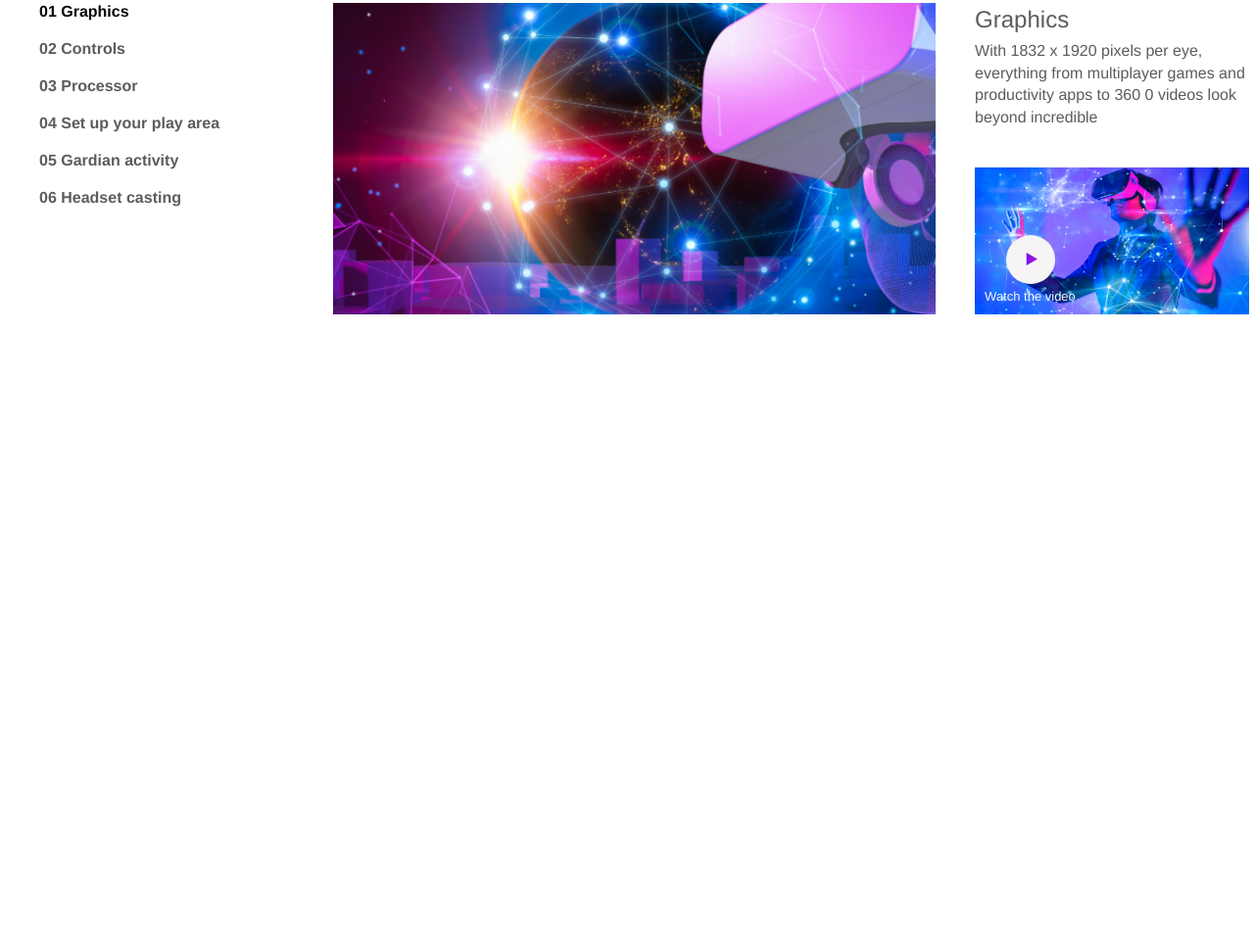
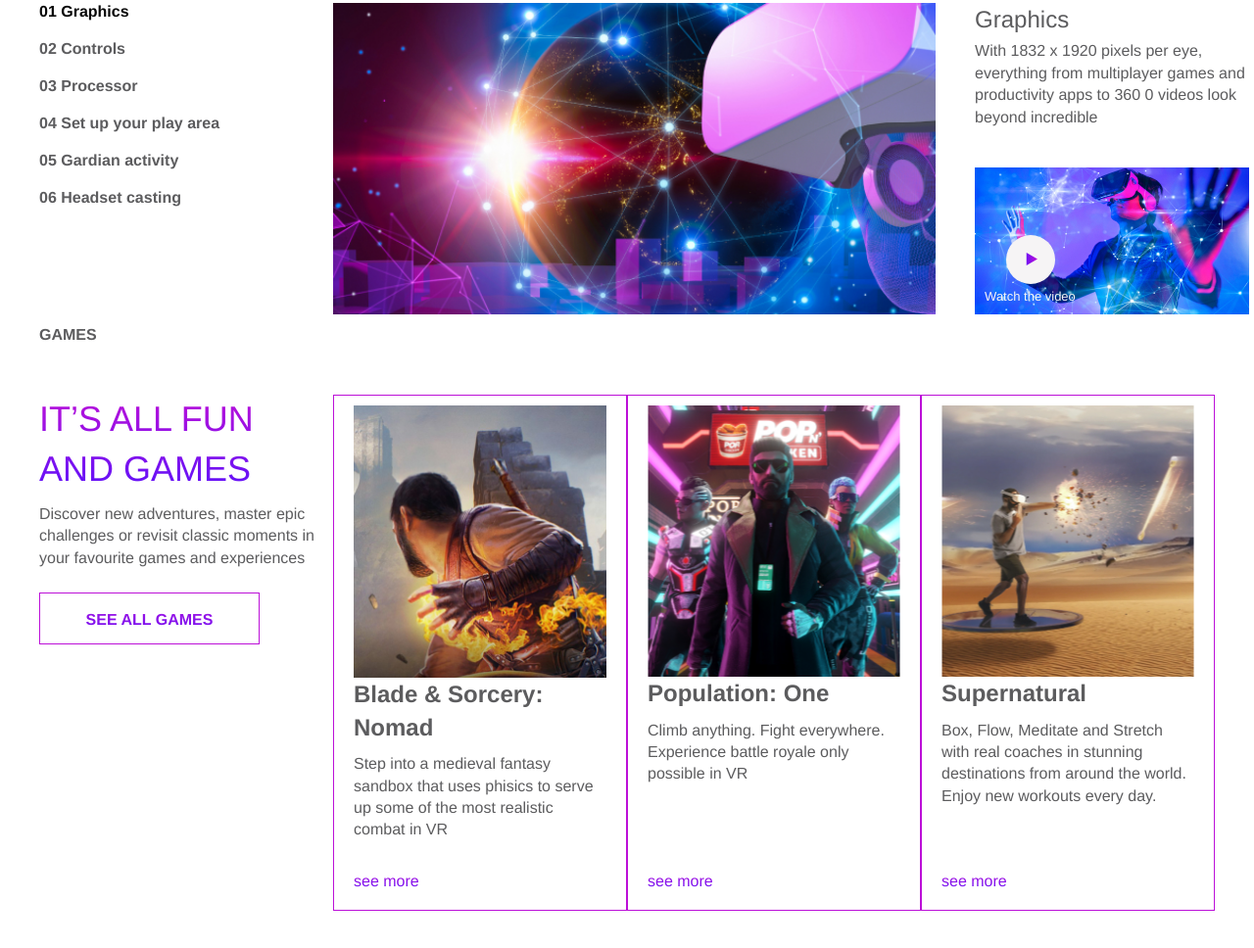
Before and after one commit to iloominate/Oculus_Pet, a plain HTML site: page index.html in a window 1280 px wide. Shown: the part 1000-1968 px from the top of the page at 98% size. Before the commit the page ends 1331 px from the top, so only its background shows below. Drawn offline with Linux system fonts and the light colour scheme.

Commit message:
Game section is done

```diff
--- a/css/style.css
+++ b/css/style.css
@@ -245,3 +245,73 @@ body{
   font-size: 13px;
   color: #F6F4F5;
 }
+
+.game{
+  margin-bottom: 100px;
+}
+
+.game__title{
+  margin-bottom: 50px;
+}
+.game__inner{
+  display: grid;
+  grid-template-columns: repeat(4, 1fr);
+}
+
+.game__descr{
+  padding-right: 10px;
+}
+
+.game__descr-title{
+  padding-right: 10px;
+  text-transform: uppercase;
+  background: linear-gradient(180deg, #BC10D8 0%, rgba(80, 0, 250, 0.93) 100%);
+  -webkit-background-clip: text;
+  -webkit-text-fill-color: transparent;
+  font-size: 36px;
+  margin-bottom: 10px;
+}
+
+.game__descr-text{
+  margin-bottom: 24px;
+}
+
+.game__link{
+  display: inline-block;
+  background: linear-gradient(180deg, #BC10D8 0%, rgba(80, 0, 250, 0.93) 100%);
+  -webkit-background-clip: text;
+  -webkit-text-fill-color: transparent;
+  font-weight: 700;
+  text-transform: uppercase;
+  width: 225px;
+  text-align: center;
+  padding: 16px 15px 12px;
+  border: 1px solid #BC10D8;
+}
+
+.game__item{
+  border: 1px solid #BC10D8;
+  padding: 10px 20px 18px;
+  display:flex;
+  flex-direction: column;
+}
+
+.game_item{
+  margin-bottom: 10px;
+}
+
+.game__item-title{
+  font-size: 24px;
+  margin-bottom: 10px;
+}
+
+.game__item-text{
+  margin-bottom: 30px;
+}
+
+.game__item-link{
+  background: linear-gradient(180deg, #BC10D8 0%, rgba(80, 0, 250, 0.93) 100%);
+  -webkit-background-clip: text;
+  -webkit-text-fill-color: transparent;
+  margin-top: auto;
+}
--- a/index.html
+++ b/index.html
@@ -141,6 +141,37 @@
                 </div>
             </div>
         </section>
+        <section class="game">
+            <div class="container">
+                <h2 class="section-title game__title">GAMES</h2>
+                <div class="game__inner">
+                    <div class="game_descr">
+                        <p class="game__descr-title">It’s all fun and games</p>
+                        <p class="game__descr-text">Discover new adventures, master epic challenges or revisit classic moments in your favourite games and experiences</p>
+                        <a href="#" class="game__link">SEE ALL GAMES</a>
+                    </div>
+                    <div class="game__item">
+                        <img class="game__item-img" src="images/game-1.jpg" alt="">
+                        <h3 class="game__item-title">Blade & Sorcery: Nomad</h3>
+                        <p class="game__item-text">Step into a medieval fantasy sandbox that uses phisics to serve up some of the most realistic combat in VR</p>
+                        <a href="#" class="game__item-link">see more</a>
+                    </div>
+                    <div class="game__item">
+                        <img src="images/game-2.jpg" alt="" class="game__item-img">
+                        <h3 class="game__item-title">Population: One</h3>
+                        <p class="game__item-text">Climb anything. Fight everywhere. Experience battle royale only possible in VR
+                        </p>
+                        <a href="#" class="game__item-link">see more</a>
+                    </div>
+                    <div class="game__item">
+                        <img src="images/game-3.jpg" alt="" class="game__item-img">
+                        <h3 class="game__item-title">Supernatural</h3>
+                        <p class="game__item-text">Box, Flow, Meditate and Stretch with real coaches in stunning destinations from around the world. Enjoy new workouts every day.</p>
+                        <a href="#" class="game__item-link">see more</a>
+                    </div>
+                </div>
+            </div>
+        </section>
     </main>
     <script src="js/main.js"></script>
 
```
Also changed, not shown: images/game-1.jpg (added), images/game-2.jpg (added), images/game-3.jpg (added).
